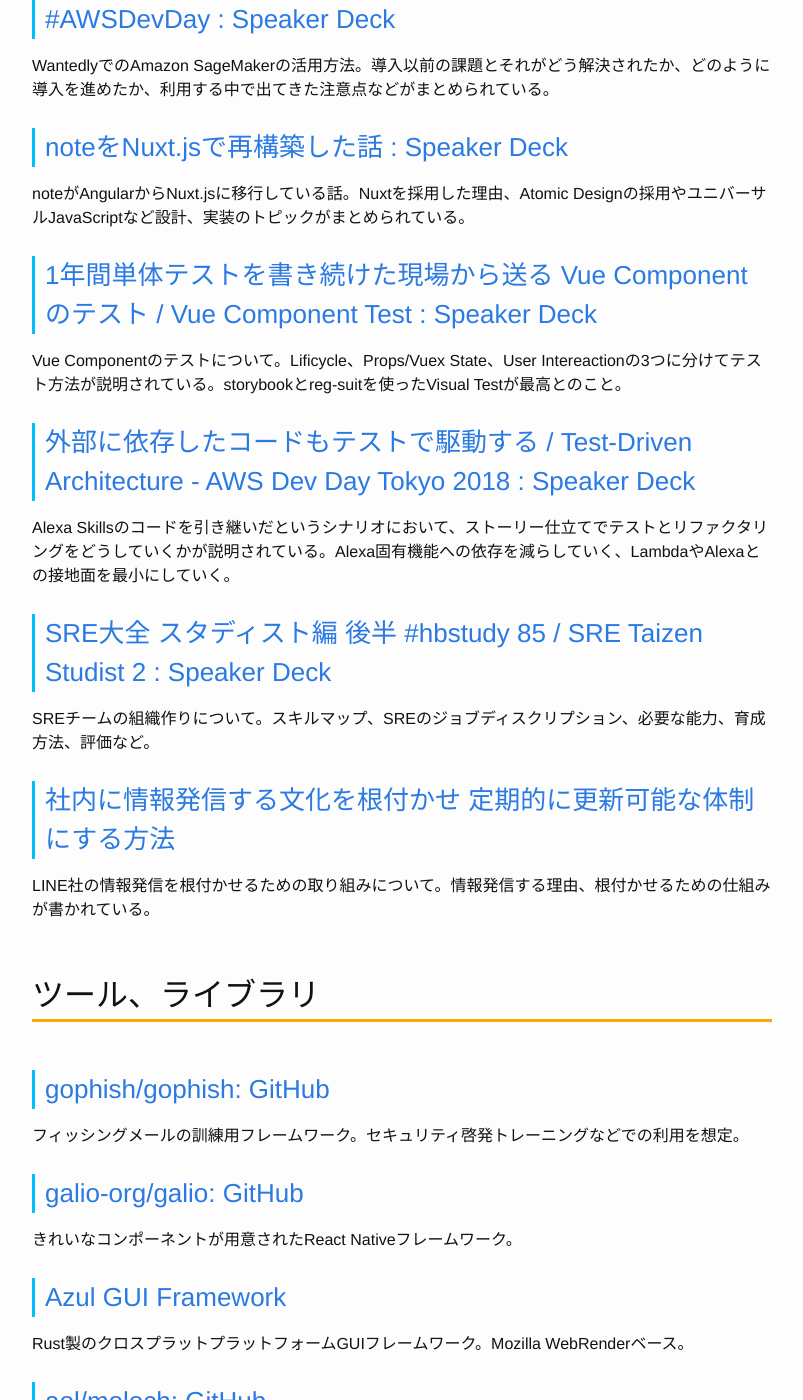
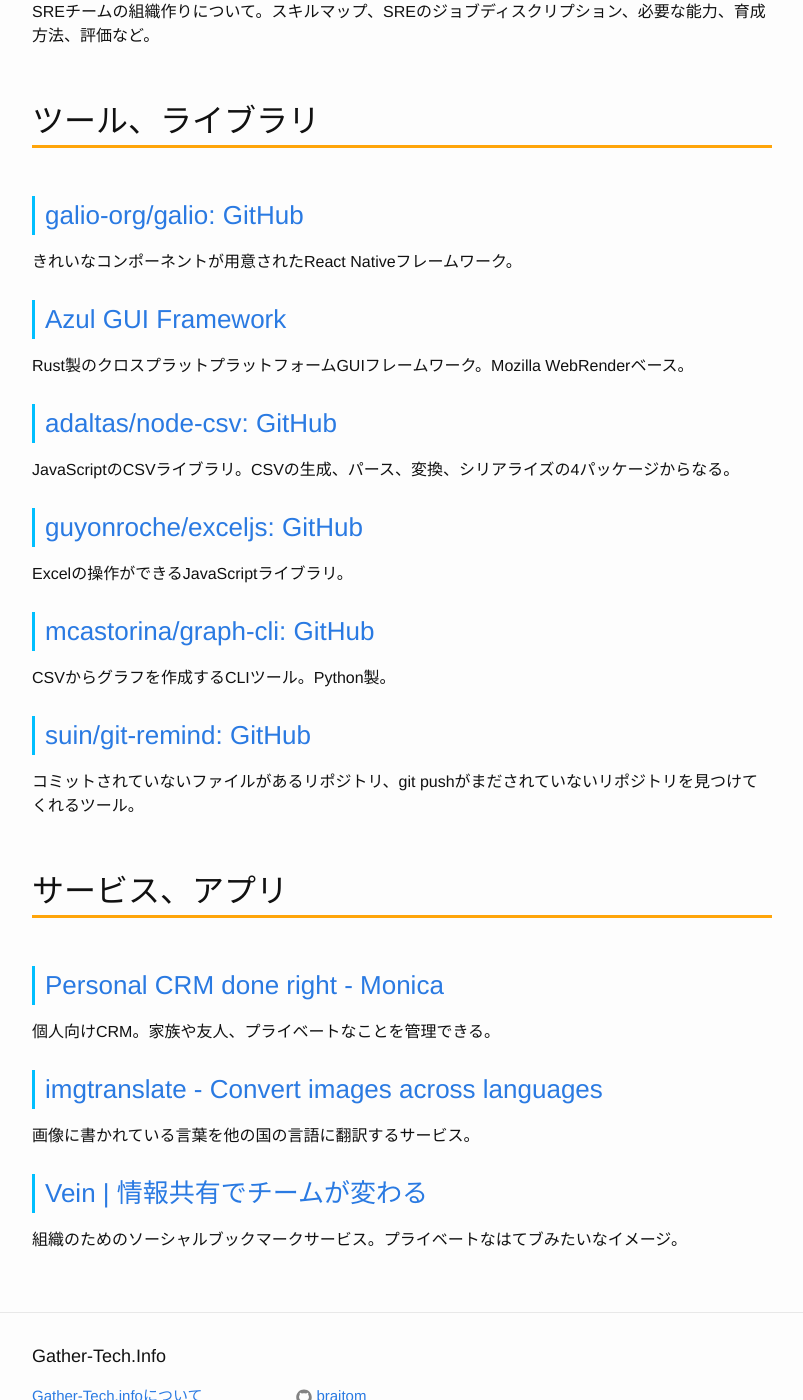
Before and after one commit to Gather-Tech/Gather-Tech.github.io, a Jekyll site: the page built from _posts/2018/2018-11-05-Gather123.md, in a window 1280 px wide and 1400 px high, scrolled down 3972 px. Shown: the whole window, without its empty margins (238-1041 px from the left). Built offline with Jekyll 4.4.1, drawn with Linux system fonts in a browser that asks for light colours; some of the changed text lies outside the part shown.

Commit message:
Reduced articles

```diff
--- a/_posts/2018/2018-11-05-Gather123.md
+++ b/_posts/2018/2018-11-05-Gather123.md
@@ -54,17 +54,9 @@
 
 Firebase Summit 2018で発表されたFirebaseの新機能のまとめ。Firebase Management APIのリリース、Cloud FirestoreとRealtime Database用のローカルエミュレータのリリースなど多くの機能が発表された。
 
-### [Web Performance 101: JS, CSS, HTTP, images & fonts : PerfPerfPerf](https://3perf.com/talks/web-perf-101/#tools-header)
-
-Webのパフォーマンスが重要な理由、最適化するために確認すること、役立つツールについてまとめられている。
-
 ### [Kotlin1.3の新機能 : AABrain](https://aakira.app/blog/2018/10/whatsnew-kotlin13/)
 
 Kotlin 1.3の主要な変更点や新機能についてのまとめ。main関数の引数が不要に、coroutineが正式リリースなど。
-
-### [SketchからFigmaに移行してチーム間でのコミュニケーションがしやすくなりました : クックパッド開発者ブログ](https://techlife.cookpad.com/entry/2018/10/31/090000)
-
-デザインツールをSketchからFigmaに移行した話。URLを共有するだけでチームにデザインを共有できるようになった、画像の書き出しをエンジニアがデザイナに頼まず直接できるようになったなど。
 
 ### [Data Science in Visual Studio Code using Neuron, a new VS Code extension : Microsoft Faculty Connection](https://blogs.msdn.microsoft.com/uk_faculty_connection/2018/10/29/data-science-in-visual-studio-code-using-neuron-a-new-vs-code-extension/)
 
@@ -77,10 +69,6 @@
 ### [React Conf 2018のKeynoteで発表されたHooks、Concurrent Reactのまとめ - Cybozu Inside Out : サイボウズエンジニアのブログ](https://blog.cybozu.io/entry/2018/11/02/113000)
 
 React Conf 2018で発表されたReact HooksとConcurrent Reactについての解説。それぞれの詳細が書かれている。特にHooksは目的や制限なども書かれていて理解しやすい。
-
-### [その問い合わせ、AIが解決します！～Redmineチケットレコメンドシステムのご紹介～ : Future Tech Blog - フューチャーアーキテクト](https://future-architect.github.io/articles/20181031/)
-
-Redmineのチケットレコメンドプラグインについて。類似チケットの検索や自動紐付けができる。検索アルゴリズムはSCDVとBM25を併用している。
 
 ## スライド、ビデオ
 
@@ -104,10 +92,6 @@
 
 noteがAngularからNuxt.jsに移行している話。Nuxtを採用した理由、Atomic Designの採用やユニバーサルJavaScriptなど設計、実装のトピックがまとめられている。
 
-### [1年間単体テストを書き続けた現場から送る Vue Component のテスト / Vue Component Test : Speaker Deck](https://speakerdeck.com/tsuchikazu/vue-component-test)
-
-Vue Componentのテストについて。Lificycle、Props/Vuex State、User Intereactionの3つに分けてテスト方法が説明されている。storybookとreg-suitを使ったVisual Testが最高とのこと。
-
 ### [外部に依存したコードもテストで駆動する / Test-Driven Architecture - AWS Dev Day Tokyo 2018 : Speaker Deck](https://speakerdeck.com/twada/test-driven-architecture-aws-dev-day-tokyo-2018)
 
 Alexa Skillsのコードを引き継いだというシナリオにおいて、ストーリー仕立てでテストとリファクタリングをどうしていくかが説明されている。Alexa固有機能への依存を減らしていく、LambdaやAlexaとの接地面を最小にしていく。
@@ -116,15 +100,7 @@
 
 SREチームの組織作りについて。スキルマップ、SREのジョブディスクリプション、必要な能力、育成方法、評価など。
 
-### [社内に情報発信する文化を根付かせ 定期的に更新可能な体制にする方法](https://www.slideshare.net/linecorp/ss-121417176)
-
-LINE社の情報発信を根付かせるための取り組みについて。情報発信する理由、根付かせるための仕組みが書かれている。
-
 ## ツール、ライブラリ
-
-### [gophish/gophish: GitHub](https://github.com/gophish/gophish)
-
-フィッシングメールの訓練用フレームワーク。セキュリティ啓発トレーニングなどでの利用を想定。
 
 ### [galio-org/galio: GitHub](https://github.com/galio-org/galio)
 
@@ -134,10 +110,6 @@
 
 Rust製のクロスプラットプラットフォームGUIフレームワーク。Mozilla WebRenderベース。
 
-### [aol/moloch: GitHub](https://github.com/aol/moloch)
-
-オープンソースのパケットキャプチャリングツール。
-
 ### [adaltas/node-csv: GitHub](https://github.com/adaltas/node-csv)
 
 JavaScriptのCSVライブラリ。CSVの生成、パース、変換、シリアライズの4パッケージからなる。
@@ -145,10 +117,6 @@
 ### [guyonroche/exceljs: GitHub](https://github.com/guyonroche/exceljs)
 
 Excelの操作ができるJavaScriptライブラリ。
-
-### [giraffe-fsharp/Giraffe: GitHub](https://github.com/giraffe-fsharp/Giraffe)
-
-ASP.NET Core、F#のWebマイクロフレームワーク。
 
 ### [mcastorina/graph-cli: GitHub](https://github.com/mcastorina/graph-cli)
 
```
